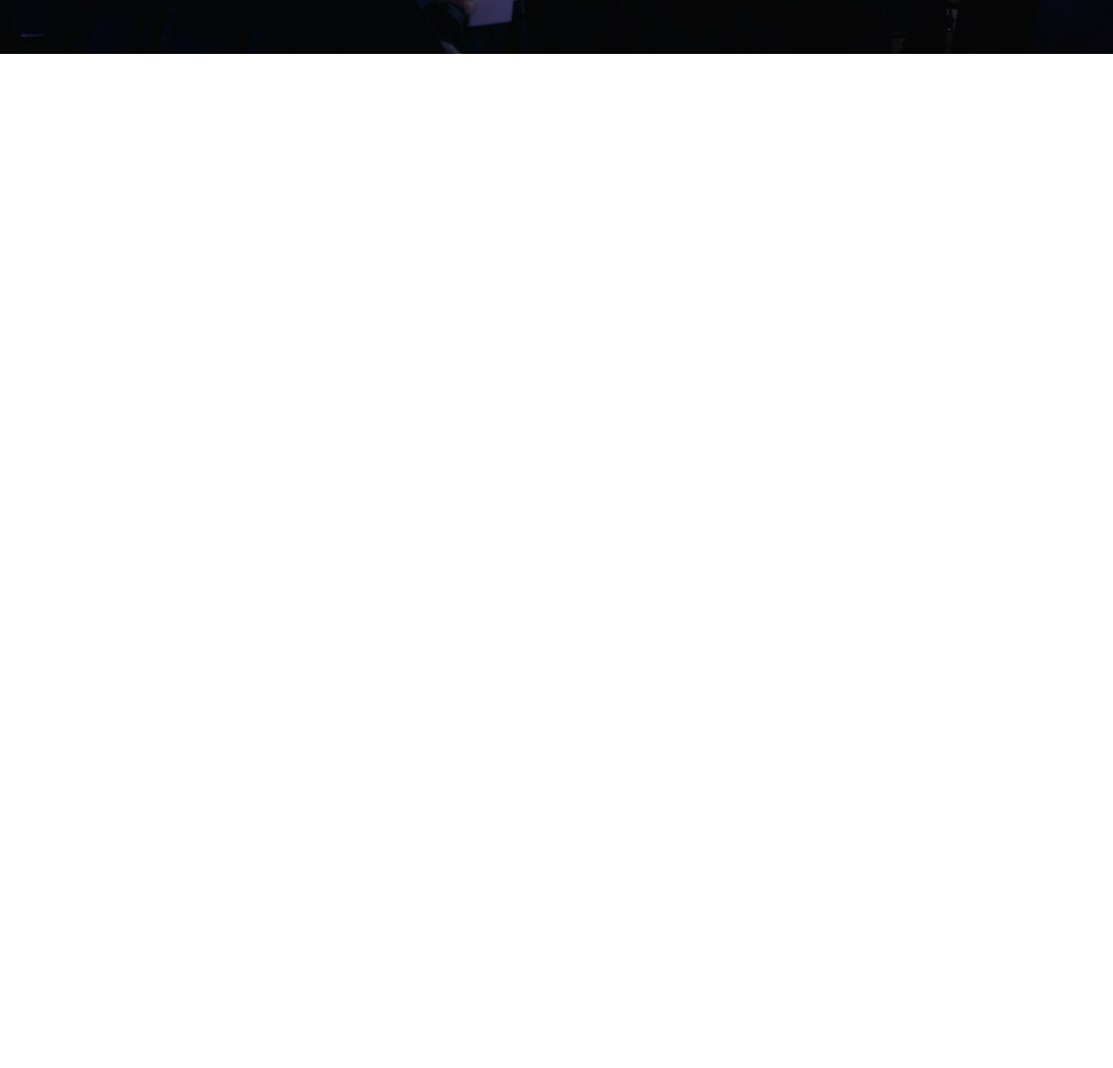
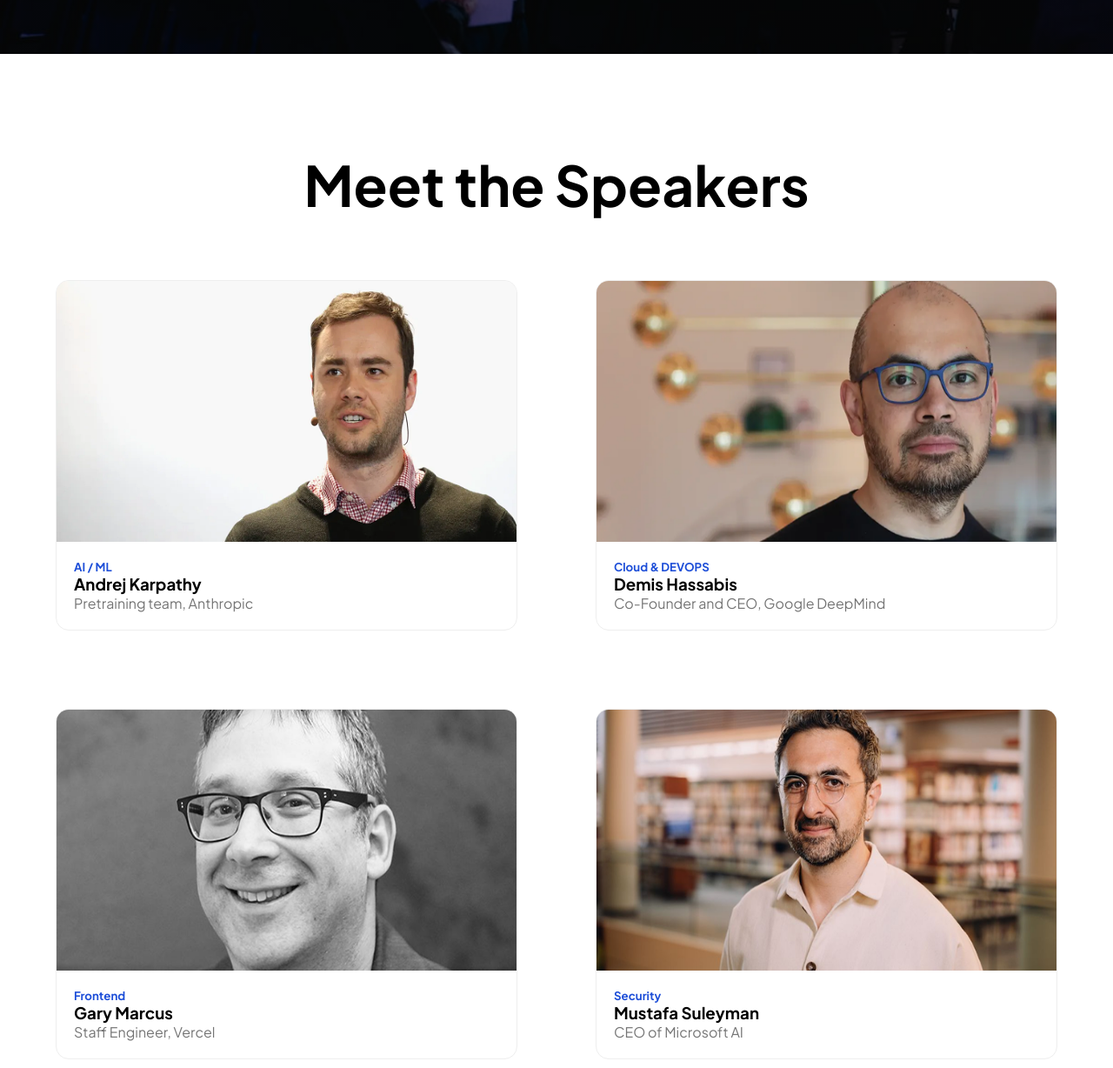
Before and after one commit to DurjoyGhorame/assignmet-01, a plain HTML site: page intex.html in a window 1280 px wide. Shown: the part 810-2038 px from the top of the page at 87% size. Before the commit the page ends 872 px from the top, so only its background shows below. Drawn offline with Linux system fonts and the light colour scheme.

Commit message:
speaker box done

```diff
--- a/intex.html
+++ b/intex.html
@@ -58,6 +58,59 @@
     </section>
     <!-- banner section end -->
 
+    <section class="Speakers-parent">
+        <h2 class="Speakers-headline"> Meet the Speakers</h2>
+        <main>
+            <div class="Speakers-container">
+
+                <div class="card-box">
+                    <img class="img" src="./image/andrej.png" alt="">
+
+                    <div class="Andrej-card-details">
+                        <h5 class="dipartment">AI / ML</h5>
+                        <h3>Andrej Karpathy</h3>
+                        <P class="designation">Pretraining team, Anthropic</P>
+                    </div>
+                </div>
+
+
+                <div class="card-box">
+                    <img class="img" src="./image/demis.png" alt="">
+
+                    <div class="Demis-Hassabis-details">
+                        <h5 class="dipartment">Cloud & DEVOPS</h5>
+                        <h3>Demis Hassabis</h3>
+                        <P class="designation">Co-Founder and CEO, Google DeepMind</P>
+                    </div>
+                </div>
+
+
+                <div class="card-box">
+                    <img class="img" src="./image/gary.png" alt="">
+
+                    <div class="Gary-Marcus-details">
+                        <h5 class="dipartment">Frontend</h5>
+                        <h3>Gary Marcus</h3>
+                        <P class="designation">Staff Engineer, Vercel</P>
+                    </div>
+                </div>
+
+
+
+
+                <div class="card-box">
+                    <img  class="img" src="./image/mustafa.png" alt="">
+
+                    <div class="Mustafa-Suleyman-details">
+                        <h5 class="dipartment">Security</h5>
+                        <h3>Mustafa Suleyman</h3>
+                        <P class="designation">CEO of Microsoft AI</P>
+                    </div>
+                </div>
+
+            </div>
+        </main>
+    </section>
 
 
 
--- a/style.css
+++ b/style.css
@@ -34,6 +34,10 @@
     padding-right: 150px;
 }
 
+#regi-btn {
+      font-size: 25px;
+    padding: 15px 20px;
+}
 
 ul {
     display: flex;
@@ -42,7 +46,9 @@
     gap: 24px;
 
 }
-.nav-intem, li a{
+
+.nav-intem,
+li a {
     color: rgb(107, 107, 107);
 }
 
@@ -70,6 +76,7 @@
 
 }
 
+
 .banner-container {
 
     text-align: center;
@@ -96,4 +103,85 @@
 .banner-description {
     color: rgb(215, 215, 215);
 }
+
 /* banner  END */
+
+/* Speakers-box started */
+
+.Speakers-parent {
+    padding: 10px 0;
+    text-align: center;
+
+}
+
+.Speakers-headline {
+    align-items: center;
+    text-align: center;
+    padding-top: 100px;
+    padding-bottom: 70px;
+    font-size: 4rem;
+    font-weight: bold;
+}
+
+.Speakers-container {
+    width: 90%;
+    max-width: 1200px;
+    display: grid;
+    grid-template-columns: repeat(2, 1fr);
+    gap: 90px;
+    margin: auto;
+}
+
+.card-box {
+    background: #fff;
+    border: 1PX solid #eeeeee;
+    border-radius: 15px;
+    overflow: hidden;
+}
+
+.card-box img {
+    width: 100%;
+    height: 300px;
+    display: block;
+}
+
+.card-box:hover {
+    transform: translateY(-5px);
+    cursor: pointer;
+    cursor: pointer;
+}
+
+/* card details */
+.Andrej-card-details {
+    padding: 20px;
+    text-align: left;
+}
+
+.Demis-Hassabis-details {
+    padding: 20px;
+    text-align: left;
+}
+
+.Gary-Marcus-details {
+    padding: 20px;
+    text-align: left;
+}
+
+.Mustafa-Suleyman-details {
+    padding: 20px;
+    text-align: left;
+}
+
+/* dipartment color h5  */
+
+.dipartment {
+    color: #1D4ED8;
+}
+
+/* p tag in speaker box */
+
+.designation {
+    color: rgb(117, 117, 117);
+}
+
+ //  /* Speakers-box end */  //
```
